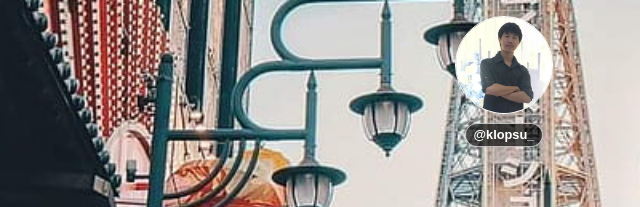
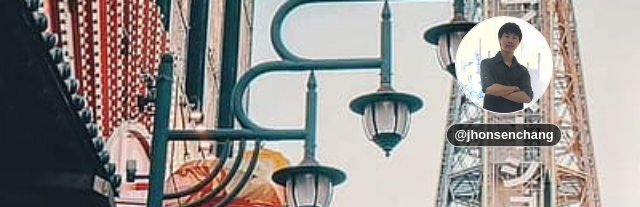
Before and after one commit to JhonsenChang/Klopsu-link, a plain HTML site: page index.html in a window 1280 px wide. Shown: the top 207 px of the page, 136-776 px from the left. Drawn offline with nearby package versions, Linux system fonts and the light colour scheme; animation ran at ten frames a second.

Commit message:
Update index.html

```diff
--- a/index.html
+++ b/index.html
@@ -46,7 +46,7 @@
         <main>
             <header>
                 <img src="images/jhonsen.jpg">
-                <h1>@klopsu_</h1>
+                <h1>@jhonsenchang</h1>
             </header>
             <ul>
                 <!--<li>
```
